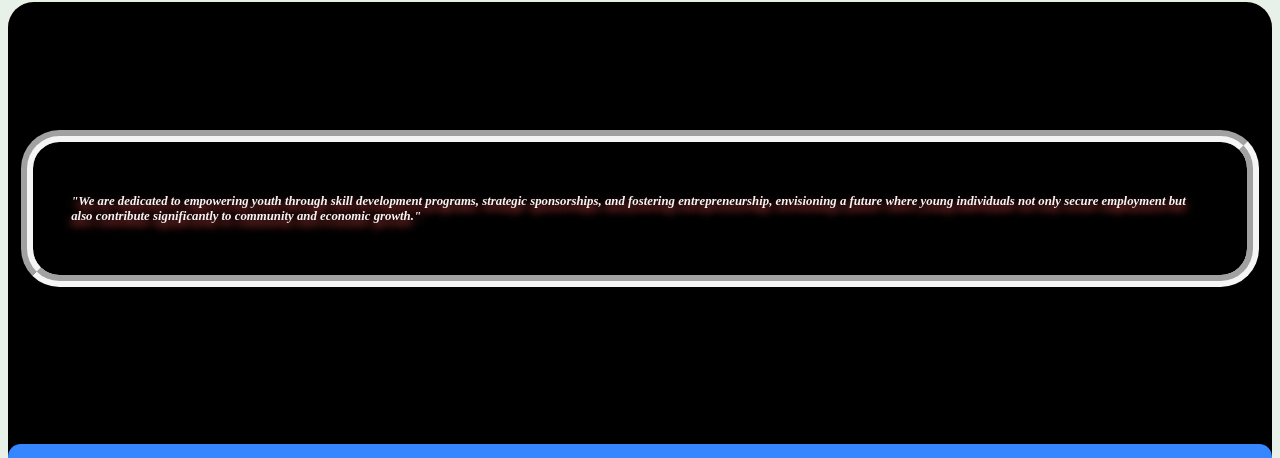
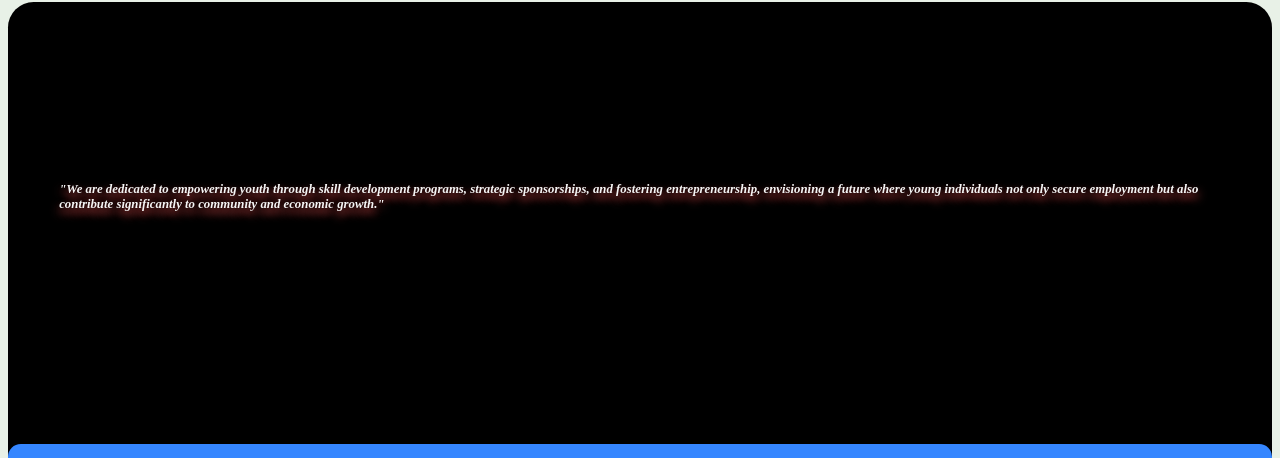
Before and after one commit to credencerural/credencerural.github.io, a plain HTML site: page index.html in a window 1280 px wide. Shown: the part 1852-2310 px from the top of the page. Drawn offline with nearby package versions, Linux system fonts and the light colour scheme.

Commit message:
Update style.css

```diff
--- a/style.css
+++ b/style.css
@@ -509,7 +509,6 @@ div.ftr {
   position: relative;
 }
 div.footer-text {
-  border: solid whitesmoke;
   z-index: 1000;
   position: absolute;
   margin-top: 10vw;
@@ -517,8 +516,6 @@ div.footer-text {
   margin-right: 1vw;
   border-radius: 3vw;
   padding: 3vw;
-  border-style: groove;
-  border-width: 1vw;
   transition: .5s;
   object-fit: cover;
 }
```
